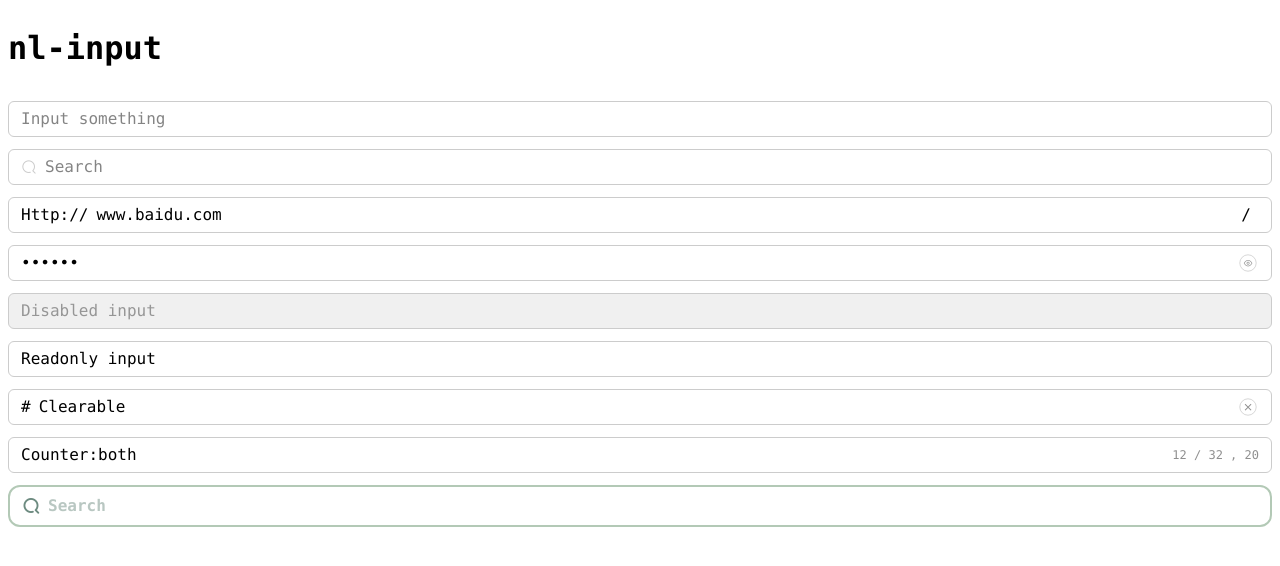
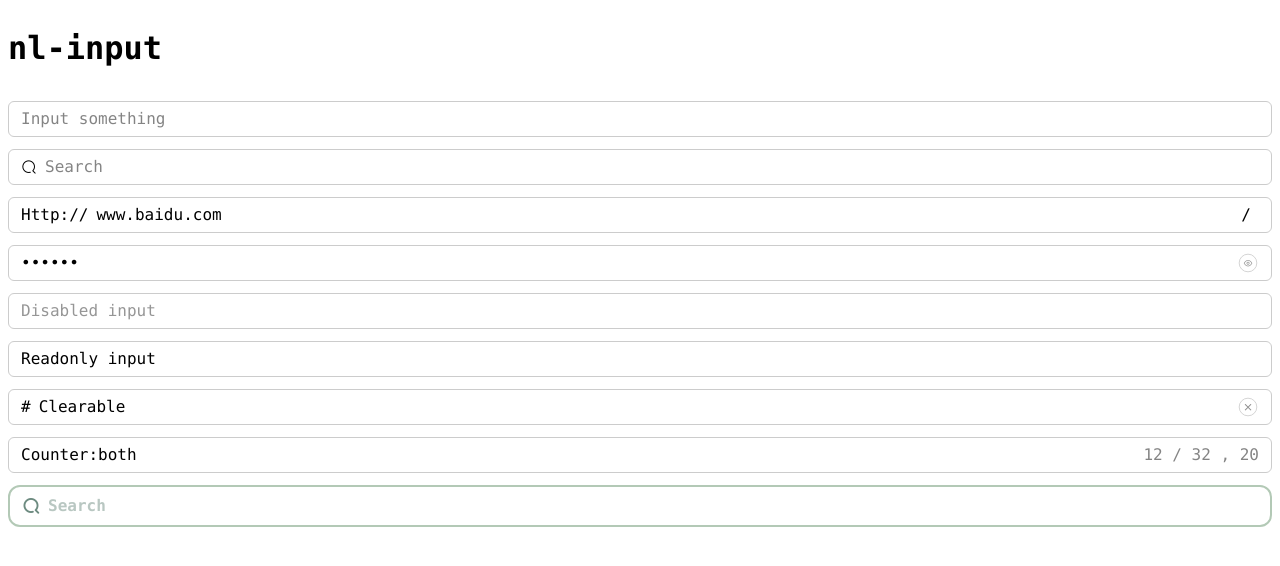
Before and after one commit to Nathan3303/nicelayout.vue, a Vue app: page / in a window 1280 px wide. Shown: the top 566 px of the page. Built offline with nearby package versions, Linux system fonts and the light colour scheme.

Commit message:
Optimize code

```diff
--- a/src/components/NlInput.vue
+++ b/src/components/NlInput.vue
@@ -53,7 +53,7 @@ const props = defineProps({
     type: {
         type: String,
         default: "text",
-        validator: (v) => ["text", "password", "file", "number"].includes(v),
+        validator: (v) => ["text", "password", "number"].includes(v),
     },
     /**
      * @description Model-value of input (two-way value mapping)
@@ -201,8 +201,8 @@ const textLength = ref(props.modelValue?.length || 0);
 /**
  * Define computed
  */
-const widthStyle = computed(() => parseWidthAndHeight(props.width));
-const heightStyle = computed(() => parseWidthAndHeight(props.height));
+const width = computed(() => parseWidthAndHeight(props.width));
+const height = computed(() => parseWidthAndHeight(props.height));
 const NlInputClasses = computed(() => {
     let classArray = [];
     classArray = [...parseTheme(props.theme, "nl-input")];
@@ -297,35 +297,46 @@ watch(
     --background-color: transparent;
     --border-color: #cccccc;
 
-    --icon-size: 16px;
-    --icon-color: #cccccc;
-    --icon-weight: normal;
-
-    --focused-background-color: transparent;
-    --focused-border-color: #6d94dd;
-    --focused-shadow-color: #6d94dd;
-
-    --disabled-background-color: #f0f0f0;
+    --icon-size: inherit;
+    --icon-color: inherit;
+    --icon-weight: inherit;
 
     --button-size: 22px;
     --button-color: #8d8d8d;
     --button-border-color: #cccccc;
 
-    --hovered-button-color: #ff2727b3;
-    --hovered-button-border-color: #ff2727b3;
+    --focus-background-color: transparent;
+    --focus-border-color: #6d94dd;
+    --focus-shadow-color: #6d94dd;
+
+    --disable-background-color: #f0f0f0;
+
+    --hover-button-color: #ff2727b3;
+    --hover-button-border-color: #ff2727b3;
 
     transition: all 0.16s ease;
     box-sizing: border-box;
+    user-select: none;
 
     display: flex;
     align-items: center;
-    justify-content: start;
     gap: 8px;
 
+    min-width: 96px;
+    width: v-bind(width);
+    height: v-bind(height);
+    line-height: v-bind(height);
+    padding: 6px calc(v-bind(height) / 3);
     position: relative;
+    overflow: hidden;
 
-    user-select: none;
-    overflow: hidden;
+    border: 1px solid var(--border-color);
+    background: var(--background-color);
+
+    color: black;
+    font-size: 16px;
+    font-family: "Consolas";
+    font-weight: normal;
 
     & > .nl-input__icon {
         color: var(--icon-color);
@@ -338,6 +349,7 @@ watch(
         min-width: 24px;
         height: 100%;
         padding: 0;
+        margin: 0;
 
         outline: none;
         border: none;
@@ -365,55 +377,35 @@ watch(
     & > .nl-input__button-group {
         display: flex;
         align-items: center;
-        justify-content: start;
         gap: 4px;
 
-        & > i {
+        & > .iconfont {
             transition: all 0.16s ease;
             box-sizing: border-box;
+            aspect-ratio: 1;
+            cursor: pointer;
 
-            scale: 0.78;
-            min-width: var(--button-size);
+            scale: 0.84;
             height: var(--button-size);
-            line-height: calc(var(--button-size) - 1px);
+            line-height: var(--button-size);
 
-            border-radius: var(--button-size);
-            font-size: 13px;
+            border-radius: 50%;
+            border: 1px solid var(--button-border-color);
+
+            color: var(--button-color);
+            font-size: 12px;
             text-align: center;
-            cursor: pointer;
+
+            &:hover {
+                color: var(--hover-button-color);
+                border-color: var(--hover-button-border-color);
+            }
         }
     }
 
     & > .nl-input__word-counter {
         flex: none;
-
-        font-size: 12px;
-        color: #8f8f8f;
-        user-select: none;
-    }
-}
-
-.nl-input--default {
-    min-width: 96px;
-    width: v-bind(widthStyle);
-    height: v-bind(heightStyle);
-    line-height: v-bind(heightStyle);
-    padding: 6px 12px;
-
-    border: 1px solid var(--border-color);
-    background: var(--background-color);
-
-    font-size: 16px;
-    font-family: "Consolas";
-
-    & > .nl-input__button-group > i {
-        border: 1px solid var(--button-border-color);
-        color: var(--button-color);
-
-        &:hover {
-            color: var(--hovered-button-color);
-            border-color: var(--hovered-button-border-color);
-        }
+        opacity: 0.48;
     }
 
     &.nl-input--square {
@@ -421,24 +413,29 @@ watch(
     }
 
     &.nl-input--round {
-        padding: 0 calc(v-bind(heightStyle) / 3);
-        border-radius: v-bind(heightStyle);
+        border-radius: v-bind(height);
     }
 
     &.nl-input--no-border {
-        border: none !important;
+        border: none;
+        border-radius: 6px;
+    }
+
+    &.nl-input--round-no-border {
+        border: none;
+        border-radius: v-bind(height);
     }
 
     &.nl-input--focused {
-        background-color: var(--focused-background-color);
-        border: 1px solid var(--focused-border-color);
-        box-shadow: 0 0 4px 1px var(--focused-shadow-color);
+        border: 1px solid var(--focus-border-color);
+        box-shadow: 0 0 4px 1px var(--focus-shadow-color);
+        background-color: var(--focus-background-color);
     }
 
     &.nl-input--disabled {
-        background-color: var(--disabled-background-color);
-
         cursor: not-allowed;
+        user-select: none;
+        background-color: var(--disabl-background-color);
 
         &:deep(*) {
             color: #969696;
```
